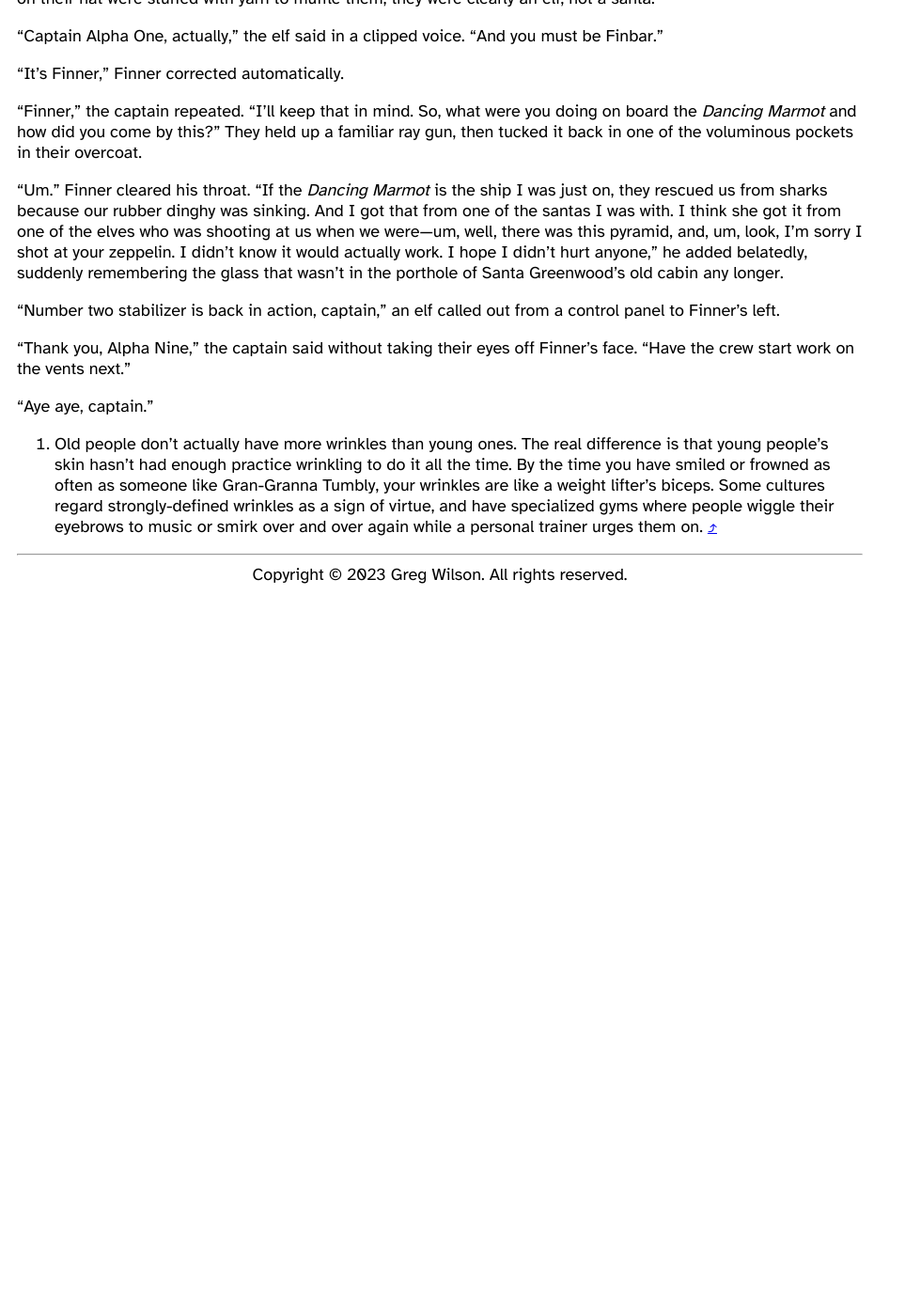
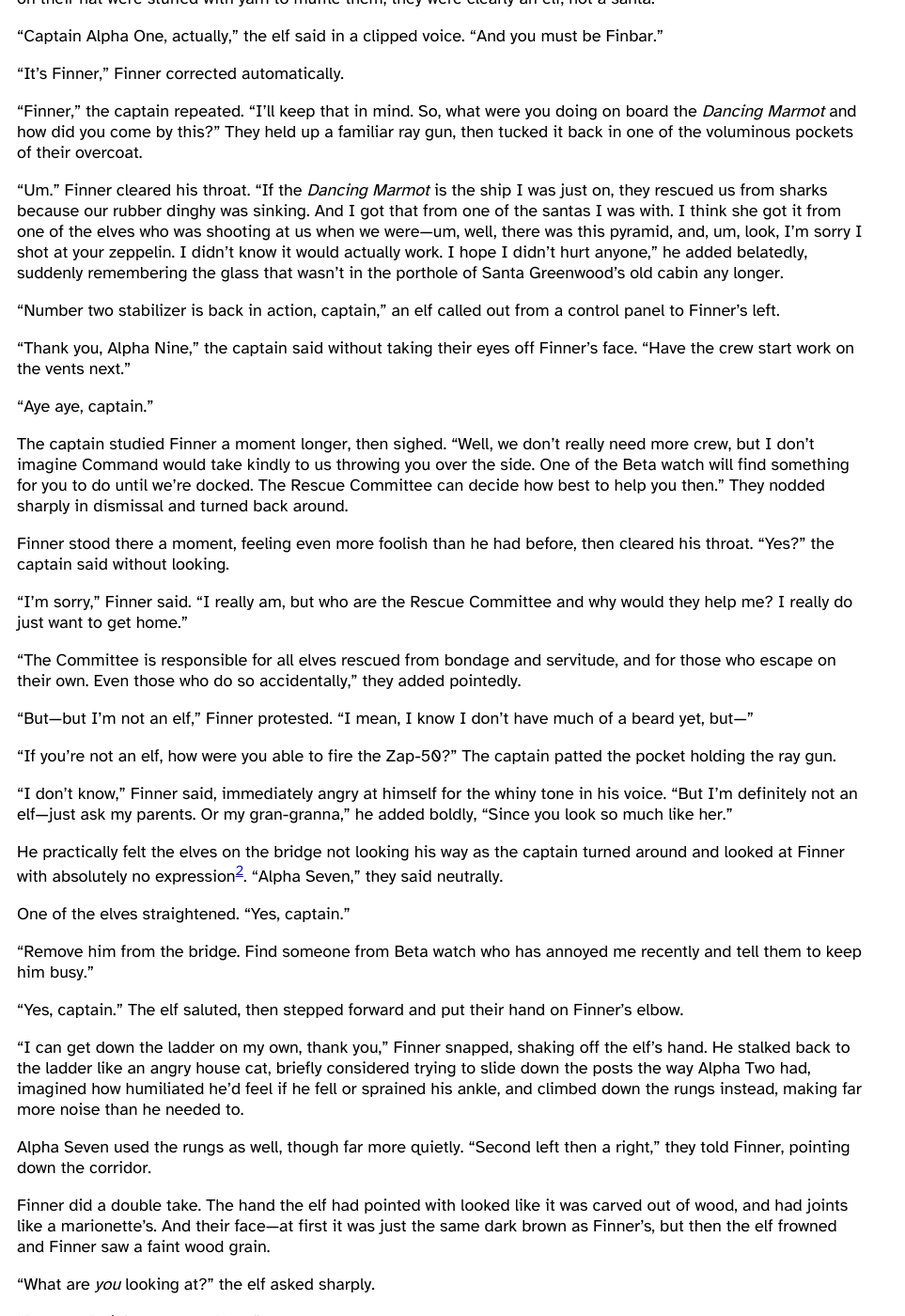
Before and after one commit to gvwilson/fiction, a Jekyll site: the page built from santas/index.md, in a window 1280 px wide and 1400 px high, scrolled down 23597 px. Shown: the whole window at 94% size, without its empty margins (0-963 px from the left). Built offline with Jekyll 4.4.1, drawn with Linux system fonts in a browser that asks for light colours; before the commit the page ends 24227 px from its top, so only the background shows below that; some of the changed text lies outside the part shown.

Commit message:
+464 words of Santas

```diff
--- a/_data/status.csv
+++ b/_data/status.csv
@@ -30,6 +30,7 @@
 santas,2023-10-12,11403
 santas,2023-10-14,11956
 santas,2023-10-15,12492
+santas,2023-10-21,12956
 still,2023-09-01,30862
 tuppence-a-bag,2023-09-01,1703
 voyage,2023-09-01,30306
--- a/bin/status.py
+++ b/bin/status.py
@@ -28,6 +28,7 @@
 
     with_target["percentage"] = with_target["words"] / with_target["target"]
     fig = px.line(with_target, x="date", y="percentage", color="title", markers=True, facet_row="target")
+    fig.update_yaxes(range=[0.0, 1.1], tick0=0.0, dtick=0.2)
     fig.write_image(options.chart, width=1200)
 
 
--- a/santas/index.md
+++ b/santas/index.md
@@ -2100,7 +2100,7 @@
 what were you doing on board the *Dancing Marmot*
 and how did you come by this?"
 They held up a familiar ray gun,
-then tucked it back in one of the voluminous pockets in their overcoat.
+then tucked it back in one of the voluminous pockets of their overcoat.
 
 "Um."
 Finner cleared his throat.
@@ -2129,9 +2129,113 @@
 
 "Aye aye, captain."
 
+The captain studied Finner a moment longer,
+then sighed.
+"Well,
+we don't really need more crew,
+but I don't imagine Command would take kindly to us
+throwing you over the side.
+One of the Beta watch will find something for you to do until we're docked.
+The Rescue Committee can decide how best to help you then."
+They nodded sharply in dismissal and turned back around.
+
+Finner stood there a moment,
+feeling even more foolish than he had before,
+then cleared his throat.
+"Yes?"
+the captain said without looking.
+
+"I'm sorry,"
+Finner said.
+"I really am,
+but who are the Rescue Committee and why would they help me?
+I really do just want to get home."
+
+"The Committee is responsible for all elves rescued from bondage and servitude,
+and for those who escape on their own.
+Even those who do so accidentally,"
+they added pointedly.
+
+"But—but I'm not an elf," Finner protested.
+"I mean,
+I know I don't have much of a beard yet,
+but—"
+
+"If you're not an elf,
+how were you able to fire the Zap-50?"
+The captain patted the pocket holding the ray gun.
+
+"I don't know,"
+Finner said,
+immediately angry at himself for the whiny tone in his voice.
+"But I'm definitely not an elf—just ask my parents.
+Or my gran-granna,"
+he added boldly,
+"Since you look so much like her."
+
+He practically felt the elves on the bridge not looking his way
+as the captain turned around and looked at Finner
+with absolutely no expression<span class="note">
+In the sense of "absolute zero".
+</span>.
+"Alpha Seven," they said neutrally.
+
+One of the elves straightened.
+"Yes, captain."
+
+"Remove him from the bridge.
+Find someone from Beta watch who has annoyed me recently
+and tell them to keep him busy."
+
+"Yes, captain."
+The elf saluted,
+then stepped forward and put their hand on Finner's elbow.
+
+"I can get down the ladder on my own, thank you,"
+Finner snapped,
+shaking off the elf's hand.
+He stalked back to the ladder like an angry house cat,
+briefly considered trying to slide down the posts the way Alpha Two had,
+imagined how humiliated he'd feel if he fell or sprained his ankle,
+and climbed down the rungs instead,
+making far more noise than he needed to.
+
+Alpha Seven used the rungs as well,
+though far more quietly.
+"Second left then a right,"
+they told Finner,
+pointing down the corridor.
+
+Finner did a double take.
+The hand the elf had pointed with looked like it was carved out of wood,
+and had joints like a marionette's.
+And their face—at first it was just the same dark brown as Finner's,
+but then the elf frowned and Finner saw a faint wood grain.
+
+"What are *you* looking at?" the elf asked sharply.
+
+"I—sorry, I din't mean to… Um…"
+
+The elf's frown deepened.
+"Let me give you some advice," they said
+in a tone that made it clear that what they meant was "a warning".
+"Just because you're still in your original body doesn't make you special,
+not on this ship.
+The captain doesn't tolerate any of that 'real boy' nonsense
+and neither do the rest of us.
+Got it?"
+
+"Got it! I got it!"
+Finner raised his hands in apology,
+turned,
+and ran.
+
 </section>
 
 <!--
 What did the pirate say on his eightieth birthday?
 "Aye Matey!"
+
+Why do pirates love the opera?
+The arrrrias and the high c's.
 -->
```
Also changed, not shown: bin/chapters.py (+8 -2 lines), status.svg.
